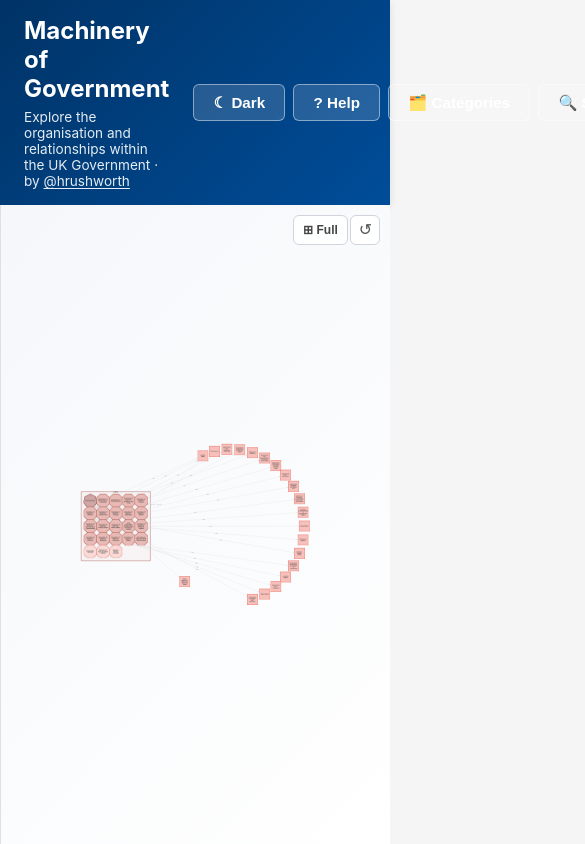
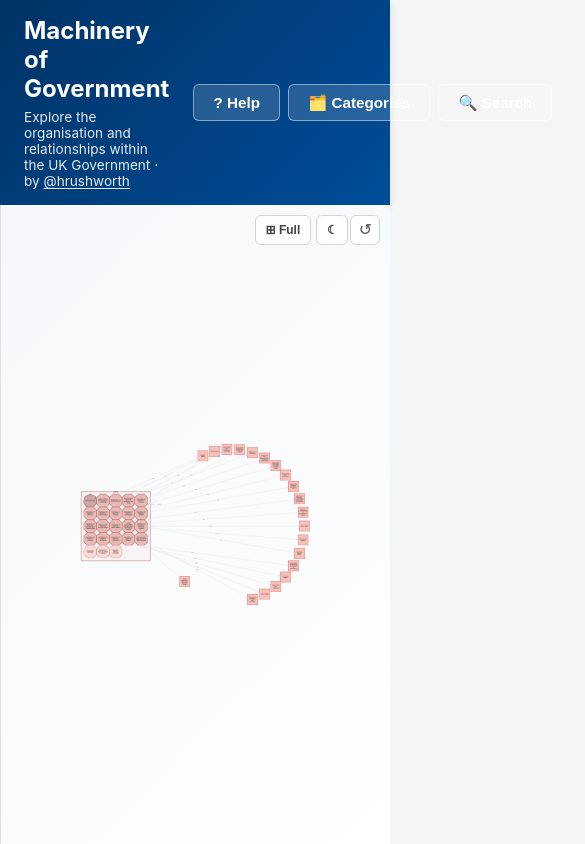
Before and after one commit to hrushworth/machinery-of-government, a React (Vite) app: page / in a window 390 px wide. Shown: the top 844 px of the page, 585 px wide, since content can reach past the window. Built offline with nearby package versions, Linux system fonts and the light colour scheme.

Commit message:
Menu siplification for mobile

```diff
--- a/src/App.css
+++ b/src/App.css
@@ -680,11 +680,16 @@
   order: 3;
 }
 
-.view-toggle-btn {
+.chart-overlay-buttons {
   position: absolute;
   top: 0.6rem;
-  right: 2.6rem; /* sits just left of the refresh button */
+  right: 2.6rem;
   z-index: 10;
+  display: flex;
+  gap: 0.35rem;
+}
+
+.view-toggle-btn {
   background: rgba(255,255,255,0.92);
   border: 1.5px solid #d0d5dd;
   border-radius: 6px;
--- a/src/App.tsx
+++ b/src/App.tsx
@@ -108,14 +108,6 @@ function App() {
         <div className="header-buttons">
           <button
             className="header-button"
-            onClick={() => setDarkMode(d => !d)}
-            aria-label="Toggle dark mode"
-            aria-pressed={darkMode}
-          >
-            {darkMode ? '☀ Light' : '☾ Dark'}
-          </button>
-          <button
-            className="header-button"
             onClick={() => { setInfoOpen(o => !o); setSearchOpen(false); setCategoriesOpen(false) }}
             aria-label="Toggle info panel"
             aria-pressed={infoOpen}
@@ -192,6 +184,7 @@ function App() {
               highlightIds={searchOpen ? searchHighlightIds : null}
             />
           )}
+          <div className="chart-overlay-buttons">
             <button
               className={`view-toggle-btn${viewMode === 'full' ? ' view-toggle-btn-active' : ''}`}
               onClick={() => setViewMode(m => m === 'focus' ? 'full' : 'focus')}
@@ -200,6 +193,15 @@ function App() {
             >
               {viewMode === 'focus' ? '⊞ Full' : '⊡ Focus'}
             </button>
+            <button
+              className="view-toggle-btn"
+              onClick={() => setDarkMode(d => !d)}
+              title={darkMode ? 'Switch to light mode' : 'Switch to dark mode'}
+              aria-label={darkMode ? 'Light mode' : 'Dark mode'}
+            >
+              {darkMode ? '☀' : '☾'}
+            </button>
+          </div>
         </div>
 
         {searchOpen && (
@@ -280,46 +282,6 @@ function App() {
       {/* Mobile bottom nav bar */}
       {isMobile && (
         <nav className="mobile-bottom-nav" aria-label="Main navigation">
-          <button
-            className={`mobile-nav-tab${infoOpen ? ' mobile-nav-tab-active' : ''}`}
-            onClick={() => { setInfoOpen(o => !o); setSearchOpen(false); setCategoriesOpen(false) }}
-            aria-label="Help"
-          >
-            <span className="mobile-nav-icon">❓</span>
-            <span className="mobile-nav-label">Help</span>
-          </button>
-          <button
-            className={`mobile-nav-tab${categoriesOpen ? ' mobile-nav-tab-active' : ''}`}
-            onClick={() => { setCategoriesOpen(o => !o); setSearchOpen(false); setInfoOpen(false) }}
-            aria-label="Categories"
-          >
-            <span className="mobile-nav-icon">🗂️</span>
-            <span className="mobile-nav-label">Categories</span>
-          </button>
-          <button
-            className={`mobile-nav-tab${searchOpen ? ' mobile-nav-tab-active' : ''}`}
-            onClick={() => { setSearchOpen(o => !o); setInfoOpen(false); setCategoriesOpen(false) }}
-            aria-label="Search"
-          >
-            <span className="mobile-nav-icon">🔍</span>
-            <span className="mobile-nav-label">Search</span>
-          </button>
-          <button
-            className={`mobile-nav-tab${viewMode === 'full' ? ' mobile-nav-tab-active' : ''}`}
-            onClick={() => setViewMode(m => m === 'focus' ? 'full' : 'focus')}
-            aria-label={viewMode === 'focus' ? 'Full view' : 'Focus view'}
-          >
-            <span className="mobile-nav-icon">{viewMode === 'focus' ? '⊞' : '⊡'}</span>
-            <span className="mobile-nav-label">{viewMode === 'focus' ? 'Full' : 'Focus'}</span>
-          </button>
-          <button
-            className={`mobile-nav-tab${darkMode ? ' mobile-nav-tab-active' : ''}`}
-            onClick={() => setDarkMode(d => !d)}
-            aria-label={darkMode ? 'Light mode' : 'Dark mode'}
-          >
-            <span className="mobile-nav-icon">{darkMode ? '☀' : '☾'}</span>
-            <span className="mobile-nav-label">{darkMode ? 'Light' : 'Dark'}</span>
-          </button>
           {selectedElementId && (
             <button
               className={`mobile-nav-tab${elementPaneVisible && sheetState !== 'closed' ? ' mobile-nav-tab-active' : ''}`}
@@ -337,6 +299,30 @@ function App() {
               <span className="mobile-nav-label">Details</span>
             </button>
           )}
+          <button
+            className={`mobile-nav-tab${searchOpen ? ' mobile-nav-tab-active' : ''}`}
+            onClick={() => { setSearchOpen(o => !o); setInfoOpen(false); setCategoriesOpen(false) }}
+            aria-label="Search"
+          >
+            <span className="mobile-nav-icon">🔍</span>
+            <span className="mobile-nav-label">Search</span>
+          </button>
+          <button
+            className={`mobile-nav-tab${categoriesOpen ? ' mobile-nav-tab-active' : ''}`}
+            onClick={() => { setCategoriesOpen(o => !o); setSearchOpen(false); setInfoOpen(false) }}
+            aria-label="Categories"
+          >
+            <span className="mobile-nav-icon">🗂️</span>
+            <span className="mobile-nav-label">Categories</span>
+          </button>
+          <button
+            className={`mobile-nav-tab${infoOpen ? ' mobile-nav-tab-active' : ''}`}
+            onClick={() => { setInfoOpen(o => !o); setSearchOpen(false); setCategoriesOpen(false) }}
+            aria-label="Help"
+          >
+            <span className="mobile-nav-icon">❓</span>
+            <span className="mobile-nav-label">Help</span>
+          </button>
         </nav>
       )}
     </div>
```
Lines whose indentation alone changed are shown as unchanged.
